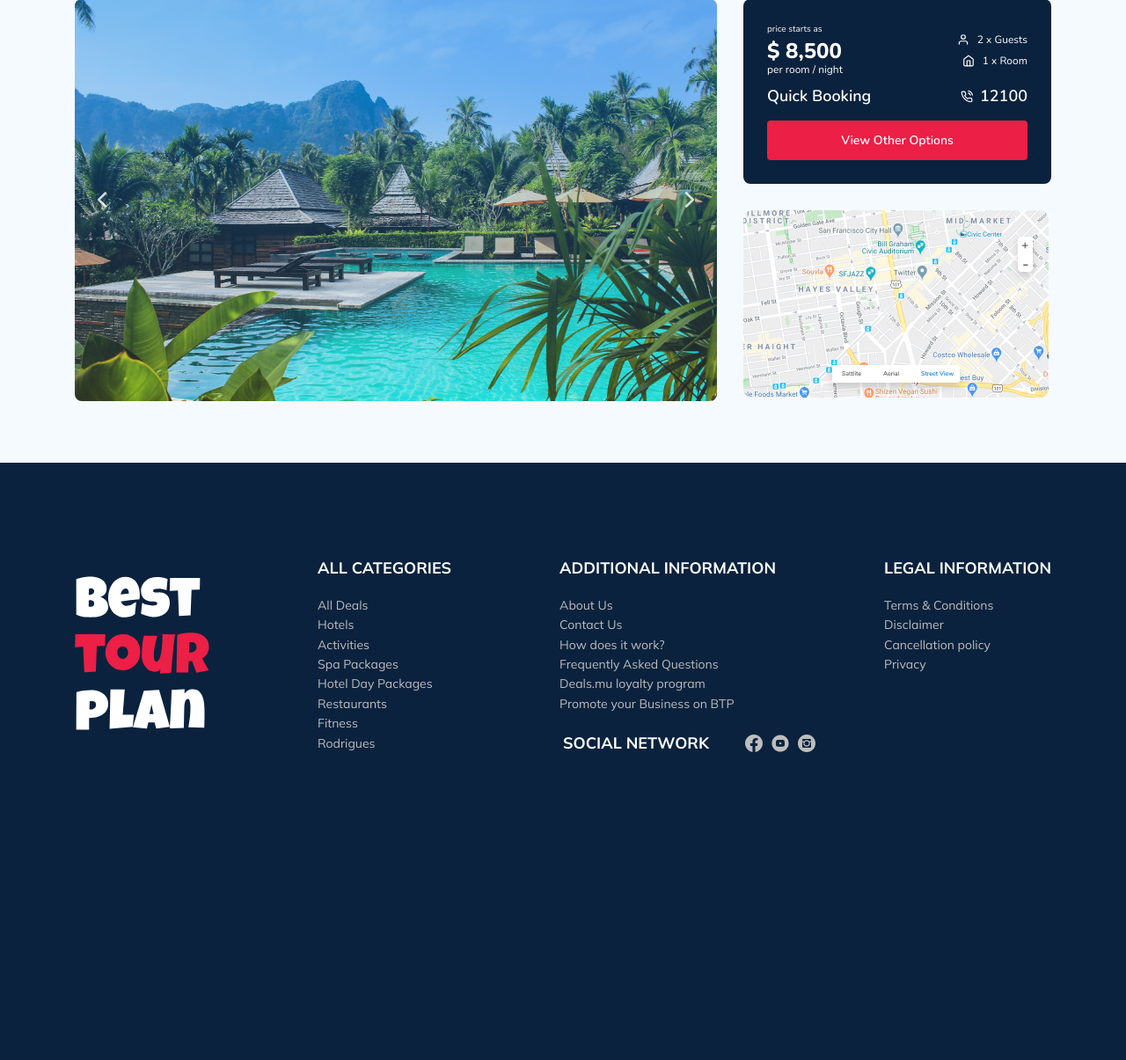
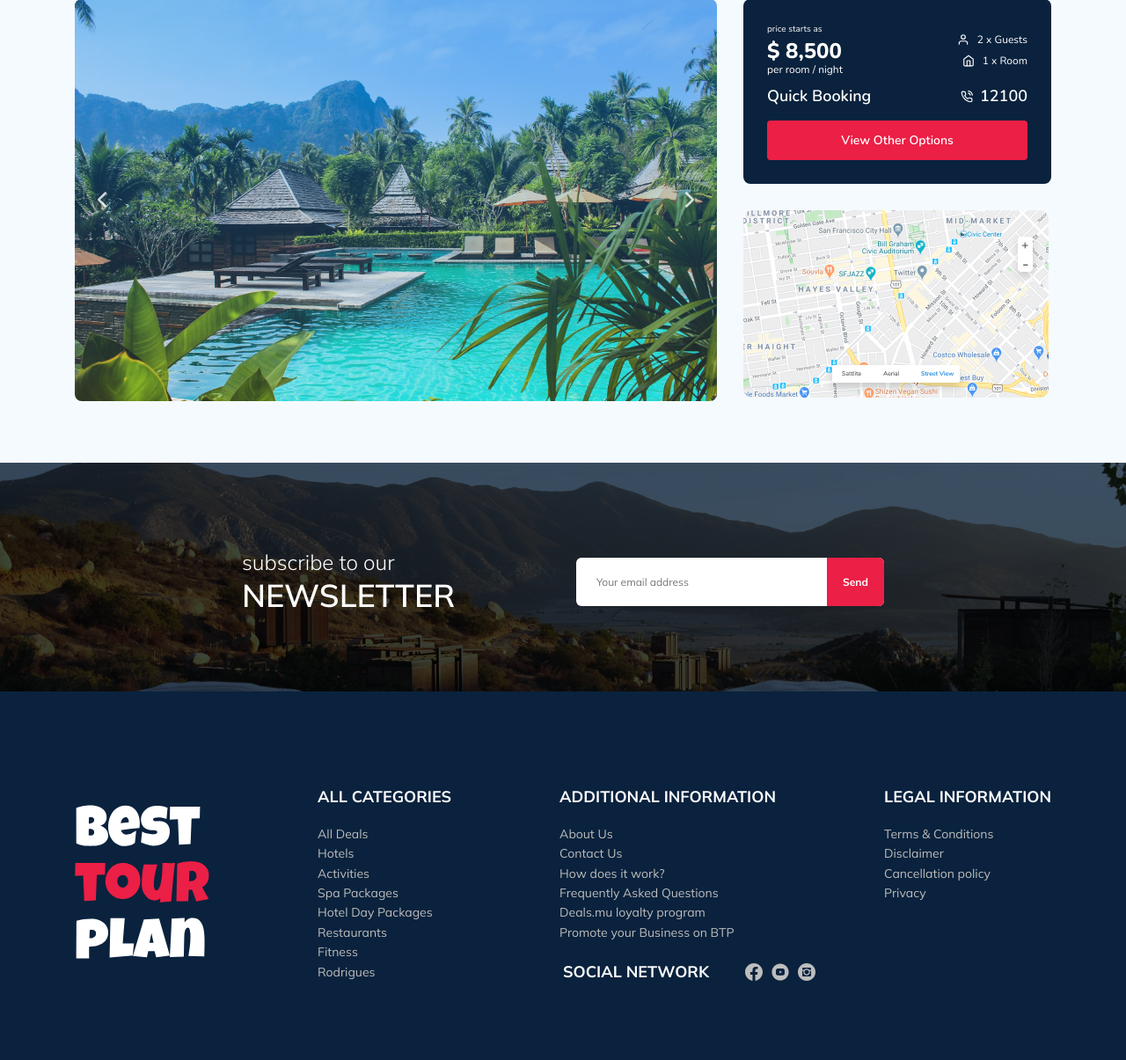
Before and after one commit to hwnd1982/tour-plan, a PHP site: page / in a window 1280 px wide. Shown: the part 357-1562 px from the top of the page at 88% size. Before the commit the page ends 1212 px from the top, so only its background shows below. Run offline with PHP 8.4, Linux system fonts and the light colour scheme.

Commit message:
create: styles for mailing

```diff
--- a/css/style.css
+++ b/css/style.css
@@ -831,6 +831,91 @@ template {
   line-height: 19px;
 }
 
+.mailing {
+  width: 100%;
+  background-blend-mode: multiply;
+  background-image: url(../img/newsletter-bg.jpg);
+  background-color: rgba(10, 34, 61, 0.8);
+  background-size: cover;
+}
+
+.mailing__container {
+  display: -webkit-box;
+  display: -ms-flexbox;
+  display: flex;
+  -webkit-box-align: center;
+      -ms-flex-align: center;
+          align-items: center;
+  -webkit-box-pack: justify;
+      -ms-flex-pack: justify;
+          justify-content: space-between;
+  max-width: 730px;
+  margin: auto;
+  padding-top: 98px;
+  padding-bottom: 87px;
+}
+
+.mailing__text {
+  display: -webkit-box;
+  display: -ms-flexbox;
+  display: flex;
+  -webkit-box-orient: vertical;
+  -webkit-box-direction: normal;
+      -ms-flex-direction: column;
+          flex-direction: column;
+  color: #ffffff;
+}
+
+.mailing__subtitle {
+  font-weight: 300;
+  font-size: 24px;
+  line-height: 30px;
+}
+
+.mailing__title {
+  font-weight: 600;
+  font-size: 36px;
+  line-height: 45px;
+  text-transform: uppercase;
+}
+
+.subscribe {
+  display: -webkit-box;
+  display: -ms-flexbox;
+  display: flex;
+  position: relative;
+  overflow: hidden;
+  height: 55px;
+  border-radius: 6px;
+}
+
+.subscribe__input {
+  width: 350px;
+  height: 100%;
+  padding-left: 23px;
+  padding-right: 75px;
+  background-color: #ffffff;
+  font-size: 12px;
+  line-height: 15px;
+  border: none;
+  outline: none;
+  color: #bdbdbd;
+}
+
+.subscribe__button {
+  position: absolute;
+  top: 0;
+  right: 0;
+  height: 100%;
+  width: 65px;
+  border: none;
+  font-weight: bold;
+  font-size: 12px;
+  line-height: 15px;
+  color: #ffffff;
+  background-color: #ec1f46;
+}
+
 .footer {
   background-color: #0a223d;
 }
--- a/index.html
+++ b/index.html
@@ -24,7 +24,7 @@
         </a>
         <!-- Форма поиска -->
         <form action="#" class="search header__search">
-          <input type="text" class="search__input" placeholder="Search Location">
+          <input type="search" class="search__input" placeholder="Search Location">
           <button class="search__button">
             <svg
               class="search__icon"
@@ -229,8 +229,19 @@
     <!-- /.container -->
   </section>
   <!-- Рассылка -->
-  <section class="newsletter">
-
+  <section class="mailing">
+      <div class="mailing__container">
+        <div class="mailing__text">
+          <span class="mailing__subtitle">subscribe to our</span>
+          <span class="mailing__title">Newsletter</span>
+        </div>
+        <!-- /.mailing__text -->
+        <form action="#" class="subscribe mailing__subscribe">
+          <input type="email" class="subscribe__input" placeholder="Your email address">
+          <button class="subscribe__button">Send</button>
+        </form>
+      </div>
+      <!-- /.mailing__container -->
   </section>
   <!-- Подвал -->
   <footer class="footer">
--- /dev/null
+++ b/sass/blocks/_mailing.sass
@@ -0,0 +1,56 @@
+.mailing
+  width: 100%
+  background-blend-mode: multiply
+  background-image: url(../img/newsletter-bg.jpg)
+  background-color: rgba(10, 34, 61, 0.8)
+  background-size: cover
+  &__container
+    display: flex
+    align-items: center
+    justify-content: space-between
+    max-width: 730px
+    margin: auto
+    padding-top: 98px
+    padding-bottom: 87px
+  &__text
+    display: flex
+    flex-direction: column
+    color: $alt-text-color
+  &__subtitle
+    font-weight: 300
+    font-size: 24px
+    line-height: 30px
+  &__title
+    font-weight: 600
+    font-size: 36px
+    line-height: 45px
+    text-transform: uppercase
+.subscribe
+  display: flex
+  position: relative
+  overflow: hidden
+  height: 55px
+  border-radius: 6px
+  &__input
+    width: 350px
+    height: 100%
+    padding-left: 23px
+    padding-right: 75px
+    background-color: $alt-text-color
+    font-size: 12px
+    line-height: 15px
+    border: none
+    outline: none
+    color: #bdbdbd
+  &__button
+    position: absolute
+    top: 0
+    right: 0
+    height: 100%
+    width: 65px
+    border: none
+    font-weight: bold
+    font-size: 12px
+    line-height: 15px
+    color: $alt-text-color
+    background-color: $primery
--- a/sass/style.sass
+++ b/sass/style.sass
@@ -8,5 +8,7 @@
 @import 'blocks/header'
 // Стили для блока hotels
 @import 'blocks/hotels'
+// Стили для блока newsletter
+@import 'blocks/mailing'
 // Стили для блока footer
 @import 'blocks/footer'
```
Also changed, not shown: 1 other file.
